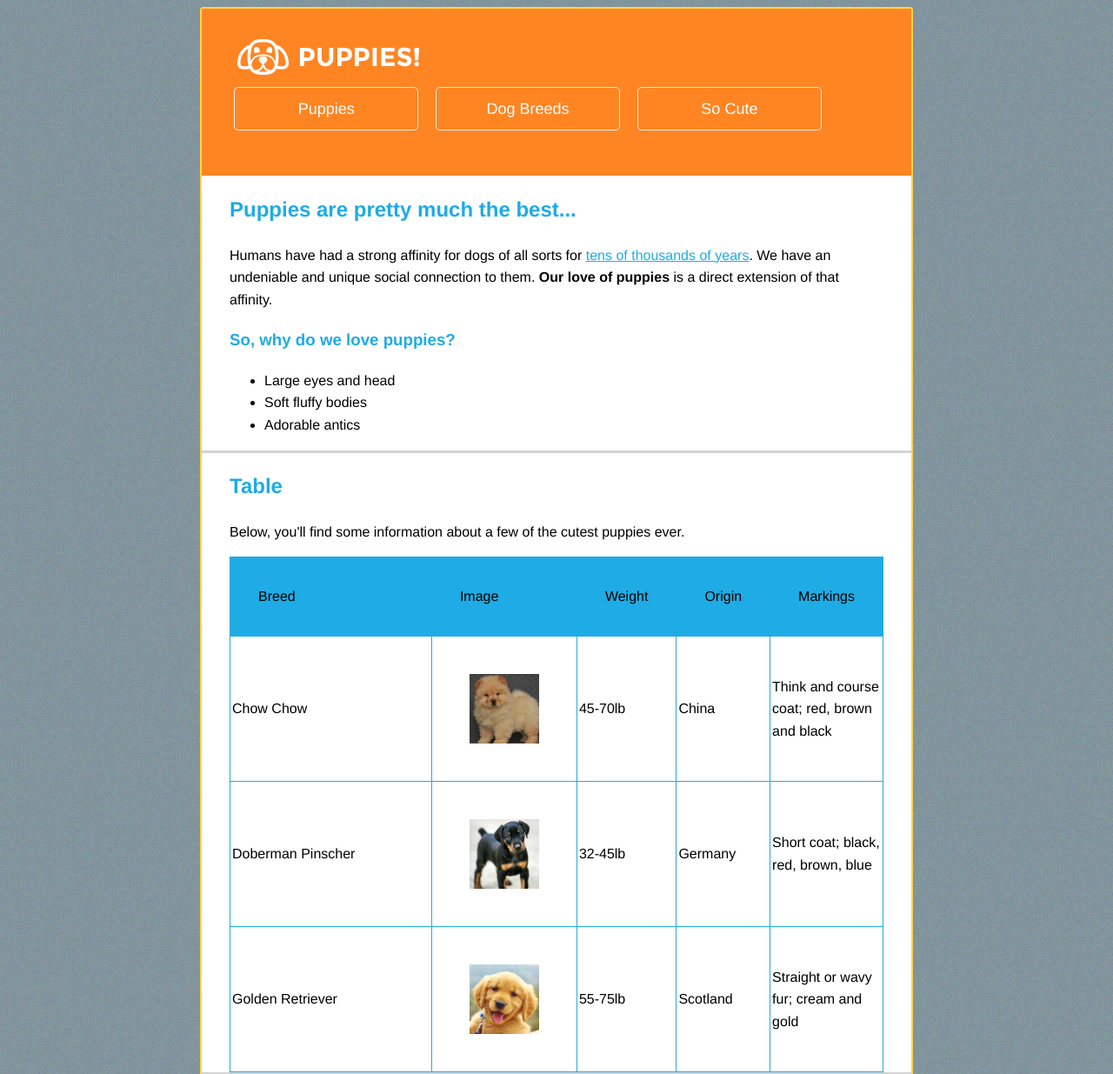
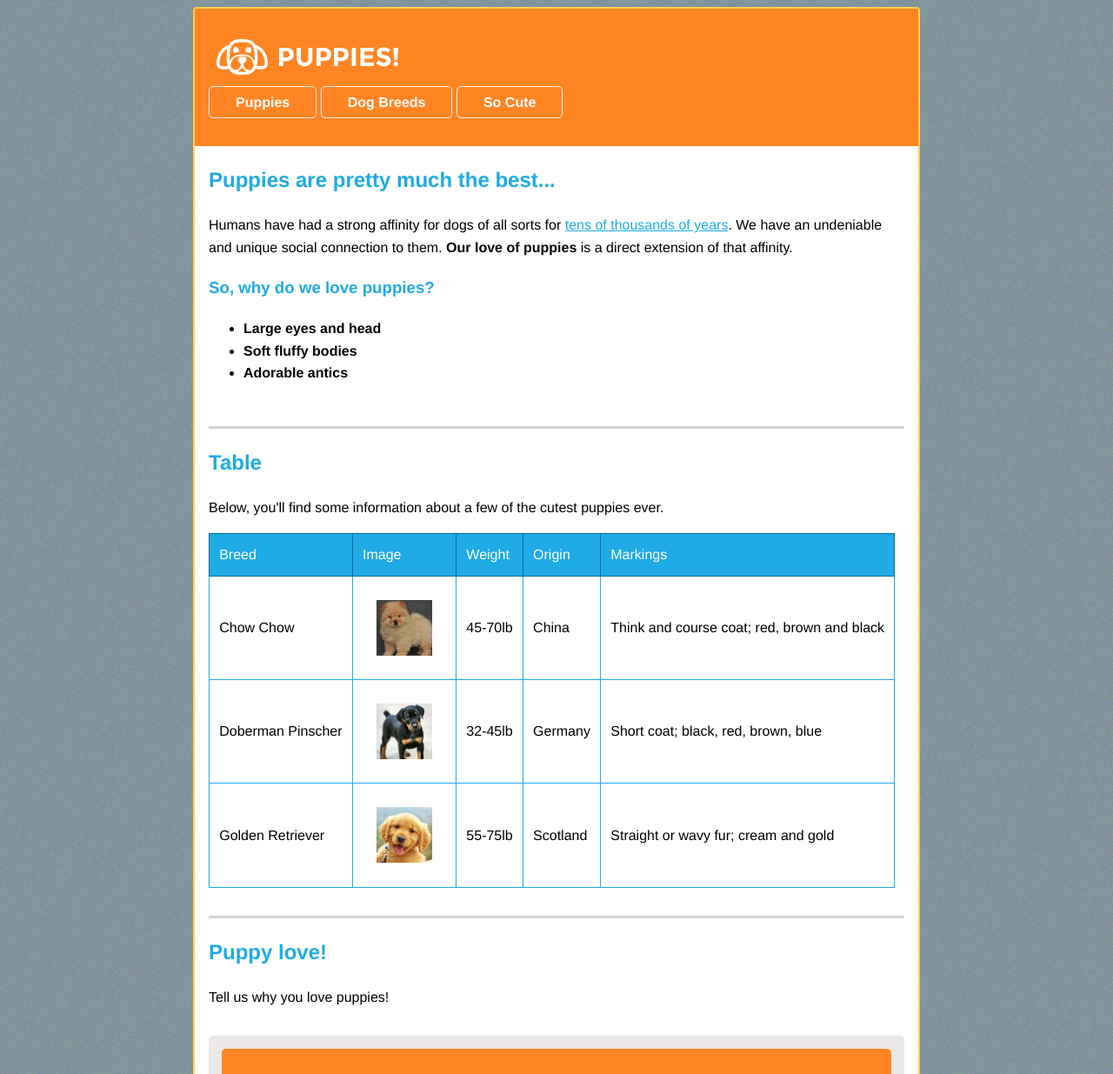
Before and after one commit to evanCoakley/puppy-love, a plain HTML site: page starter_files/index.html in a window 1280 px wide. Shown: the top 1235 px of the page at 87% size. Drawn offline with Linux system fonts and the light colour scheme.

Commit message:
corrections

```diff
--- a/starter_files/style.css
+++ b/starter_files/style.css
@@ -16,16 +16,16 @@ colors:
 body {
     background-image: url(img/bg.jpg);
     font-family: Helvetica, Arial, sans-serif;
-    margin-left: 230px;
-    margin-right: 230px;
+    line-height: 1.6;
+    margin: 0;
+}
+
+body > div {
+    max-width: 52rem;
+    margin: 0.5em auto 1.5em;
     border: solid 2px #ffd24a;
     border-radius: 4px;
-    line-height: 1.6;
-}
-
-div {
-    background-color: white;
-    font: Helvetica;
+    background: #fff;
 }
 
 h2 {
@@ -38,31 +38,33 @@ h3 {
 
 header {
     background-color: #ff8523;
-    padding: 2rem;
+    padding: 2rem 1rem;
+}
+
+ul {
+    font-weight: bold;
 }
 
 .main_navigation a {
     border-radius: 5px;
     text-decoration: none;
-    font-family: Helvetica, Arial, sans-serif;
-    font-size: 18px;
+    font-weight: bold;
     color: white;
-    padding: 10px 30px 10px 30px;
-    margin-top: 1px;
-    margin-right: 10px;
-    margin-bottom: 20px;
-    margin-left: 5px;
+    padding: 5px 30px;
     text-align: center;
     display: inline-block;
-    width: 20%;
-    height: 20%;
     border: .25px solid #eee;
 }
 
+#page_content {
+    margin: 1rem;
+}
+
 section {
+    padding-bottom: 2rem;
     border-bottom: solid lightgray;
-    padding-right: 2em;
-    padding-left: 2em;
+    /* padding-right: 2em; */
+    /* padding-left: 2em; */
 }
 
 a {
@@ -70,38 +72,30 @@ a {
 }
 
 table {
-    table-layout: fixed;
-    width: auto;
-    height: 50%;
-    padding-right: 2em;
-    padding-left: 2em;
     border-collapse: collapse;
 }
 
 table td {
     border: 1px solid #1fabe5;
-    border-collapse: collapse;
 }
 
 thead td {
     background-color: #1fabe5;
-    padding: 2em
+    padding: 0.7em;
+    color: #fff;
+    border: 1px solid #046c97;
 }
 
 td img {
-    margin: 2.5em;
-    width: 5em;
-    padding: 1px;
+    display: block;
+    margin: 1em;
+    height: 4em;
+    width: auto;
     border: 5px;
-    display: flex;
-    justify-content: center;
-    align-items: center;
 }
 
 tbody td {
-    padding: 2px;
-    width: 85%;
-    height: 50%;
+    padding: 0.7em;
 }
 
 form {
@@ -111,7 +105,6 @@ form {
     background-color: #ebe8e7;
     line-height: 3;
     margin-top: 2rem;
-    margin-bottom: 2rem;
     font-weight: bold;
 }
 
@@ -125,11 +118,15 @@ form {
 
 textarea {
     border-radius: 1px;
-    font-size: 1em;
+    /* font-size: 1em; */
     width: 95%;
 }
 
-.submit_container input {}
+.name input {
+    padding: 0.65rem 0;
+    width: 13rem;
+    margin-right: 1rem;
+}
 
 #submit_button {
     border: 1px #1fabe5;
```
